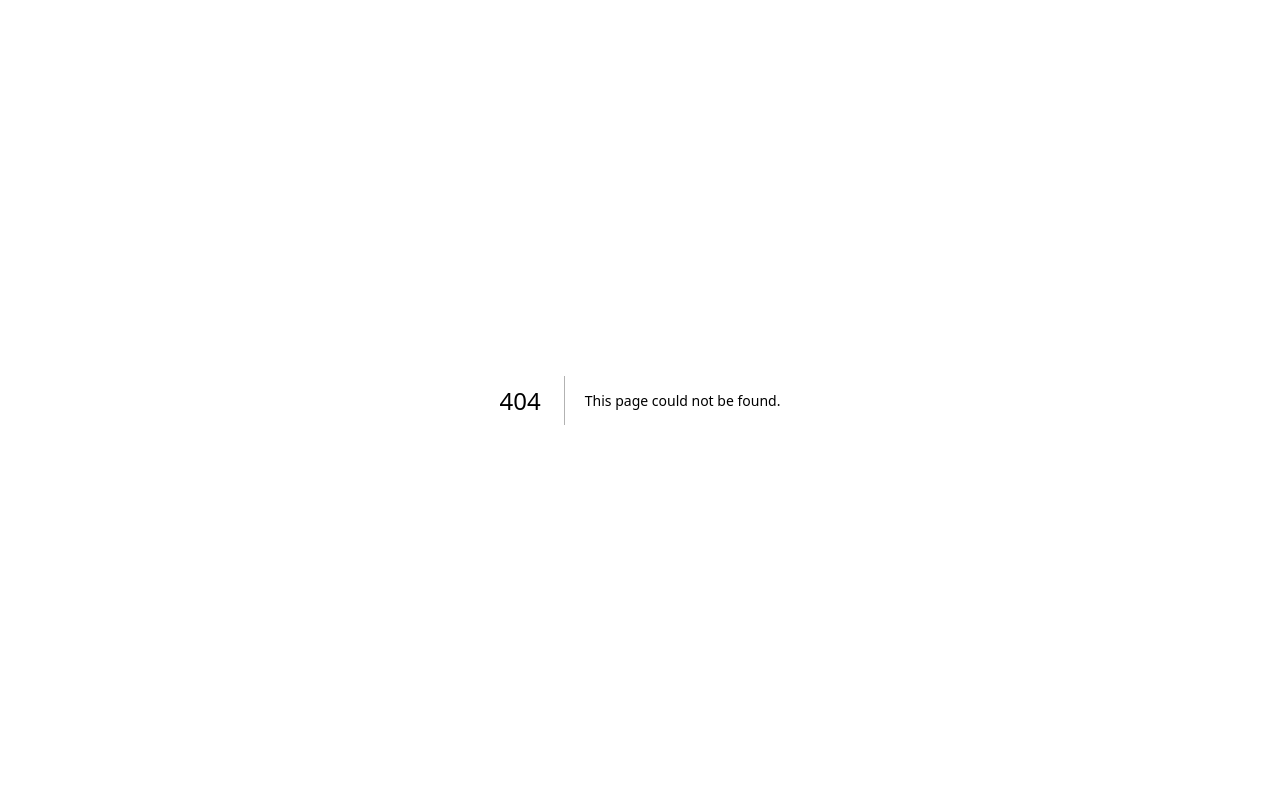
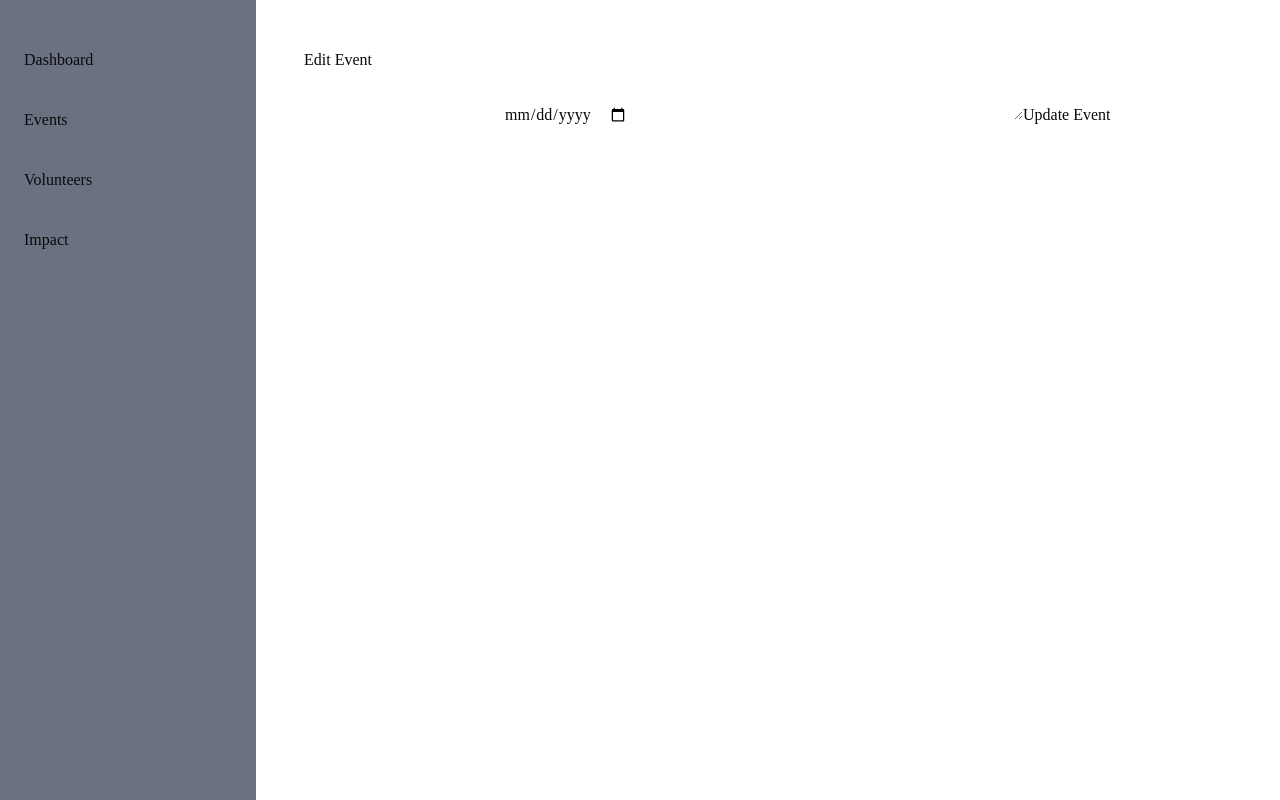
Before and after one commit to shauryasync/verity-impact, a Next.js app: page /dashboard/events/6222832/edit in a window 1280 px wide. Before the commit this address had no page. Built offline with nearby package versions, Linux system fonts and the light colour scheme; no server answers; the database is empty.

Commit message:
feat: add event editing using PUT update route

```diff
--- /dev/null
+++ b/src/app/api/events/[id]/route.js
@@ -0,0 +1,90 @@
+import clientPromise from "@/lib/mongodb";
+import { ObjectId } from "mongodb";
+import { NextResponse } from "next/server";
+
+export async function GET(request, context) {
+  const params = await context.params;
+  const id = params?.id;
+
+  if (!id) {
+    return NextResponse.json(
+      { success: false, error: "Missing id parameter" },
+      { status: 400 },
+    );
+  }
+
+  if (!ObjectId.isValid(id)) {
+    return NextResponse.json(
+      { success: false, error: "Invalid id" },
+      { status: 400 },
+    );
+  }
+
+  try {
+    const client = await clientPromise;
+    const db = client.db("verity-tracker");
+    const collection = db.collection("events");
+
+    const event = await collection.findOne({ _id: new ObjectId(id) });
+
+    if (!event) {
+      return NextResponse.json(
+        { success: false, error: "Event not found" },
+        { status: 404 },
+      );
+    }
+
+    const sanitized = { ...event, id: event._id.toString() };
+    if (event.date)
+      sanitized.date =
+        event.date instanceof Date ? event.date.toISOString() : event.date;
+
+    return NextResponse.json(sanitized);
+  } catch (error) {
+    return NextResponse.json(
+      { success: false, error: error.message },
+      { status: 500 },
+    );
+  }
+}
+
+export async function PUT(request, context) {
+  try {
+    const params = await context.params;
+    const id = params?.id;
+
+    console.log("ID:", id);
+
+    const body = await request.json();
+
+    const client = await clientPromise;
+    const db = client.db("verity-tracker");
+    const collection = db.collection("events");
+
+    const result = await collection.updateOne(
+      { _id: new ObjectId(id) },
+      {
+        $set: {
+          title: body.title,
+          date: body.date,
+          location: body.location,
+          description: body.description,
+        },
+      },
+    );
+
+    console.log("RESULT:", result);
+
+    return Response.json({
+      success: true,
+      result,
+    });
+  } catch (error) {
+    console.log(error);
+
+    return Response.json({
+      success: false,
+      error: error.message,
+    });
+  }
+}
--- /dev/null
+++ b/src/app/dashboard/events/[id]/edit/page.js
@@ -0,0 +1,94 @@
+"use client";
+
+import { useEffect, useState } from "react";
+import { useParams, useRouter } from "next/navigation";
+
+export default function Page() {
+  const { id } = useParams();
+  const router = useRouter();
+
+  const [formData, setFormData] = useState({
+    title: "",
+    date: "",
+    location: "",
+    description: "",
+  });
+
+  useEffect(() => {
+    async function fetchEvent() {
+      const response = await fetch(`/api/events/${id}`);
+      const data = await response.json();
+
+      setFormData({
+        title: data.title || "",
+        date: data.date || "",
+        location: data.location || "",
+        description: data.description || "",
+      });
+    }
+
+    if (id) {
+      fetchEvent();
+    }
+  }, [id]);
+
+  const handleChange = (e) => {
+    const { name, value } = e.target;
+
+    setFormData((prev) => ({
+      ...prev,
+      [name]: value,
+    }));
+  };
+
+  const handleSubmit = async (e) => {
+    e.preventDefault();
+
+    const response = await fetch(`/api/events/${id}`, {
+      method: "PUT",
+      headers: {
+        "Content-Type": "application/json",
+      },
+      body: JSON.stringify(formData),
+    });
+
+    const data = await response.json();
+
+    router.push(`/dashboard/events/${id}`);
+  };
+
+  return (
+    <form onSubmit={handleSubmit}>
+      <h1>Edit Event</h1>
+
+      <input
+        type="text"
+        name="title"
+        value={formData.title}
+        onChange={handleChange}
+      />
+
+      <input
+        type="date"
+        name="date"
+        value={formData.date}
+        onChange={handleChange}
+      />
+
+      <input
+        type="text"
+        name="location"
+        value={formData.location}
+        onChange={handleChange}
+      />
+
+      <textarea
+        name="description"
+        value={formData.description}
+        onChange={handleChange}
+      />
+
+      <button type="submit">Update Event</button>
+    </form>
+  );
+}
--- a/src/app/dashboard/events/[id]/page.js
+++ b/src/app/dashboard/events/[id]/page.js
@@ -1,29 +1,43 @@
 "use client";
-import { useContext } from "react";
-import { EventsContext } from "@/app/context/EventsContext";
+
+import { useEffect, useState } from "react";
 import { useParams } from "next/navigation";
 import Link from "next/link";
 
 export default function Page() {
   const { id } = useParams();
-  const { events } = useContext(EventsContext);
 
-  const event = events.find((e) => e.id == id);
+  const [event, setEvent] = useState(null);
+
+  useEffect(() => {
+    async function fetchEvent() {
+      const response = await fetch(`/api/events/${id}`);
+      const data = await response.json();
+
+      setEvent(data);
+    }
+
+    if (id) {
+      fetchEvent();
+    }
+  }, [id]);
 
   if (!event) {
-    return (
-      <div>
-        <h1>Event Not Found</h1>
-        <Link href="/dashboard/events">Go Back</Link>
-      </div>
-    );
+    return <h1>Loading...</h1>;
   }
+
   return (
     <div>
       <h1>{event.title}</h1>
       <p>{event.description}</p>
       <p>{event.date}</p>
       <p>{event.location}</p>
+
+    <Link href={`/dashboard/events/${id}/edit`}>
+    <button>Edit Event</button>
+    </Link>
+
+      <Link href="/dashboard/events">Go Back</Link>
     </div>
   );
 }
```
